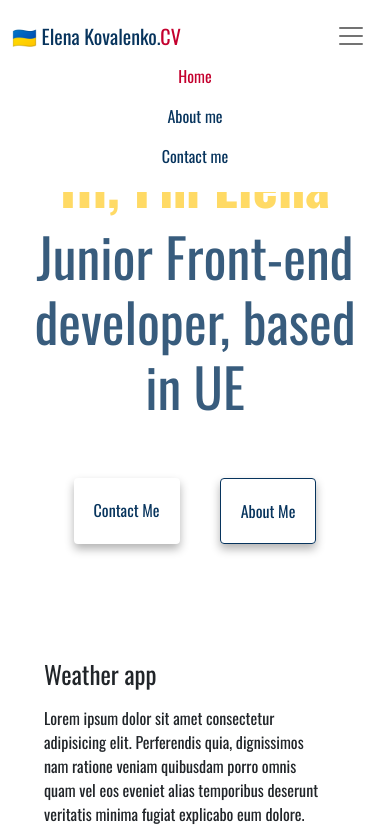
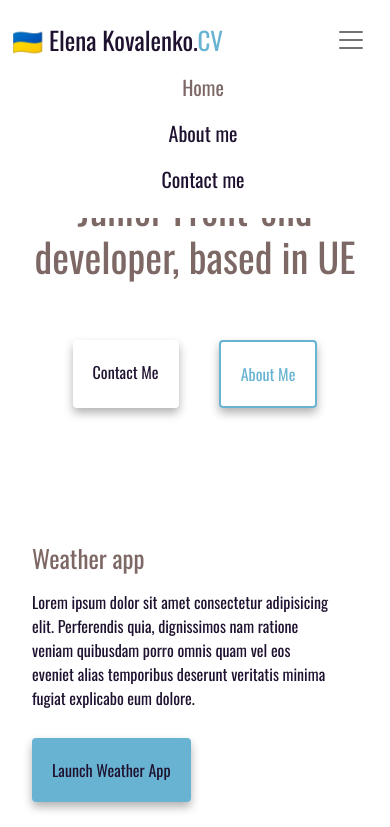
Before and after one commit to ElenaKova/Pers_site, a plain HTML site: page index.html in a window 390 px wide. Both pictures are taken after a click on the button "Toggle navigation". Shown: the top 827 px of the page. Drawn offline with nearby package versions, Linux system fonts and the light colour scheme; a web font is replaced by a local one.

Commit message:
changed style

```diff
--- a/index.html
+++ b/index.html
@@ -46,7 +46,6 @@
 </header>
 
 <body>
-
     <div class="container">
         <div class="section">
             <div class="header d-grid">
@@ -55,16 +54,41 @@
             </div>
 
             <div class="container">
-                <div class="navigation mb-5">
+                <div class="navigation mb-5 flex-wrap">
                     <a href="/contact.html#contact" class="primary-link">Contact me</a>
                     <a href="/about.html" class="secondary-link">About me</a>
                 </div>
             </div>
+        </div>
+    </div>
+    <div class="section-main">
         <div class="container">
             <div class="row">
                 <div class="row mt-5">
                     <div class="col-md-6">
-                            <h2 class="mb-3">Weather app</h2>
+                        <h2 class="mb-3 title-card">Weather app</h2>
+                        <p class="subscription">
+                            Lorem ipsum dolor sit amet consectetur adipisicing elit. Perferendis
+                            quia, dignissimos nam ratione veniam quibusdam porro omnis quam vel
+                            eos eveniet alias temporibus deserunt veritatis minima fugiat
+                            explicabo eum dolore.
+                        </p>
+                        <div class="mb-5 mt-5">
+                            <a href="https://rainbow-bublanina-ac926b.netlify.app" class="link-project">Launch
+                                Weather
+                                App</a>
+                        </div>
+                    </div>
+                    <div class="col-md-6">
+                        <img src="/img/weather.WebP" class="img-fluid rounded" alt="meteoscreen">
+                    </div>
+                </div>
+                <div class="row mt-5">
+                    <div class="col-md-6">
+                        <img src="/img/tiramisuu.WebP" class="img-fluid rounded" alt="tiramisu">
+                    </div>
+                    <div class="col-md-6">
+                        <h2 class="mb-3 title-card">Tiramisu app</h2>
                         <p>
                             Lorem ipsum dolor sit amet consectetur adipisicing elit. Perferendis
                             quia, dignissimos nam ratione veniam quibusdam porro omnis quam vel
@@ -72,36 +96,14 @@
                             explicabo eum dolore.
                         </p>
                         <div class="mb-5 mt-5">
-                                <a href="https://rainbow-bublanina-ac926b.netlify.app" class="primary-link">Launch
-                                    Weather
-                                    App</a>
-                            </div>
-                        </div>
-                        <div class="col-md-6">
-                            <img src="/img/Weather-app.WebP" class="img-fluid rounded" alt="meteoscreen">
-                        </div>
-                    </div>
-                    <div class="row mt-5">
-                        <div class="col-md-6">
-                            <img src="/img/tiramisuu.WebP" class="img-fluid rounded" alt="tiramisu">
-                        </div>
-                        <div class="col-md-6">
-                            <h2 class="mb-3">Tiramisu app</h2>
-                            <p>
-                                Lorem ipsum dolor sit amet consectetur adipisicing elit. Perferendis
-                                quia, dignissimos nam ratione veniam quibusdam porro omnis quam vel
-                                eos eveniet alias temporibus deserunt veritatis minima fugiat
-                                explicabo eum dolore.
-                            </p>
-                            <div class="mb-5 mt-5">
-                                <a href="#" class="primary-link">Launch Tiramisu App</a>
+                            <a href="#" class="link-project">Launch Tiramisu App</a>
                         </div>
                     </div>
                 </div>
             </div>
         </div>
     </div>
-    </div>
+
 </body>
 
 </html>
--- a/src/about.css
+++ b/src/about.css
@@ -14,20 +14,21 @@ p {
 
 a {
     text-decoration: none;
-    color: var(--third-color);
+    color: var(--haiti-color);
     font-size: 22px;
 
-}
-
-email-link {
-    font-size: 36px;
 }
 
 .skill {
     font-weight: 600;
     font-size: 16px;
     padding: 8px 40px;
-    background-color: var(--third-color);
-    color: var(--secondary-color);
+    background-color: var(--background-color);
+    color: var(--haiti-color);
     border-radius: 32px;
 }
+
+
+.section-skills {
+    padding: 2em 0;
+}
--- a/src/style.css
+++ b/src/style.css
@@ -2,13 +2,16 @@
 
 :root {
     --bs-font-sans-serif: 'Oswald', sans-serif;
-    --accent-color: #c4002e;
-    --secondary-color: #ffda65;
-    --sub-secondary-color: #ffdb6578;
-    --third-color: #07345d;
+    --accent-color: #68b3d1;
+    --yellow-color: #ffda65;
+    /* --sub-yellow-color: #ffda65; */
+    --background-color: #e6e2cf;
+    --sand-dune: #7d6865;
+    --haiti-color: #1f1230;
     --primary-color: #fff;
     --box-shadow: 0 5px 10px rgba(0, 0, 0, 0.3);
 }
+
 
 body {
     font-family: sans-serif;
@@ -19,6 +22,76 @@ body {
     background-color: var(--primary-color);
 }
 
+.bg-light {
+    background-color: var(--primary-color) !important;
+}
+
+a.nav-link {
+    color: var(--white-color) !important;
+    font-size: initial !important;
+    font-size: 20px !important;
+}
+
+a.nav-link {
+    position: relative;
+    color: #484848;
+    font-size: 1.25rem;
+    text-decoration: none;
+}
+
+a.nav-link::before {
+    content: '';
+    position: absolute;
+    left: 0;
+    bottom: -5px;
+    width: 0;
+    height: 1.5px;
+    background-color: var(--accent-color);
+}
+
+a.nav-link:hover:before {
+    width: 100%;
+}
+
+a.nav-link::before {
+    transition: width 0.35s;
+}
+
+.navbar {
+    background-attachment: scroll !important;
+}
+
+.navbar-nav {
+    align-items: center;
+    color: var(--haiti-color);
+
+}
+
+a.nav-link.active {
+    color: var(--sand-dune) !important;
+}
+
+.navbar-brand {
+    color: var(--haiti-color) !important;
+    font-size: 25px !important;
+}
+
+.navbar-light .navbar-toggler {
+    border: none;
+}
+
+.navbar-toggler:focus {
+    text-decoration: none;
+    outline: 0;
+    box-shadow: none;
+    color: var(--primary-color);
+}
+
+
+ul.navbar-nav {
+    margin-left: 1em;
+}
+
 span.accent {
     color: var(--accent-color);
 }
@@ -27,9 +100,11 @@ span.accent {
     padding: 80px 0 40px;
 }
 
-.section-main {
+/* .section-main {
     padding: 30px;
-}
+    width: 100%;
+    background-color: var(--background-color);
+} */
 
 h1 {
     text-align: center;
@@ -37,7 +112,11 @@ h1 {
     margin: 0;
     font-size: 54px;
     line-height: 48px;
-    color: var(--secondary-color);
+    color: var(--yellow-color);
+}
+
+.title-card {
+    color: var(--sand-dune);
 }
 
 h2 {
@@ -46,9 +125,13 @@ h2 {
 
 h3 {
     font-weight: 400;
-    font-size: 54px;
-    opacity: 0.8;
-    color: var(--third-color);
+    font-size: 44px;
+    /* opacity: 0.8; */
+    color: var(--sand-dune);
+}
+
+.subscription {
+    color: var(--haiti-color);
 }
 
 
@@ -84,13 +167,13 @@ img {
     text-transform: capitalize;
     background: var(--primary-color);
     box-shadow: var(--box-shadow);
-    color: var(--third-color);
+    color: var(--haiti-color);
 }
 
 .primary-link:hover {
-    color: var(--third-color);
+    color: var(--accent-color);
     background-color: var(--bg-pg-color);
-    border: 1px solid var(--third-color);
+    /* border: 1px solid var(--haiti-color); */
 
 }
 
@@ -100,50 +183,77 @@ img {
     text-decoration: none;
     text-transform: capitalize;
     box-shadow: var(--box-shadow);
-    color: var(--third-color);
-    border: 1px solid var(--third-color);
+    color: var(--accent-color);
+    border: 2px solid var(--accent-color);
+}
+
+.secondary-link:hover {
+    border-radius: 4px;
+    padding: 20px 20px;
+    text-decoration: none;
+    text-transform: capitalize;
+    background-color: var(--accent-color);
+    box-shadow: var(--box-shadow);
+    color: var(--haiti-color);
+    border: 2px solid var(--accent-color);
+}
+
+.link-project {
+    border-radius: 4px;
+    padding: 20px 20px;
+    text-decoration: none;
+    text-transform: capitalize;
+    box-shadow: var(--box-shadow);
+    color: var(--haiti-color);
+    background-color: var(--accent-color);
+    /* border: 1px solid var(--haiti-color); */
 }
 
 .mt-5 {
     margin-top: 3rem !important;
 }
 
+.link-project:hover {
+    color: var(--background-color);
+}
+
+@media (max-width: 575.98px) {
+
+    h1 {
+        font-size: 40px;
+    }
+
+    h3 {
+        font-size: 30px;
+    }
+}
+
+@media (max-width: 767.98px) {
 
 
-.bg-light {
-    background-color: var(--primary-color) !important;
+    h1 {
+        font-size: 45px;
     }
 
-.nav-link {
-    color: var(--white-color) !important;
-    font-size: initial !important;
+    h3 {
+        font-size: 35px;
+    }
 }
 
-.navbar {
-    background-attachment: scroll !important;
+@media (max-width: 991.98px) {
+    .section {
+        padding: 40px 0 20px;
     }
 
-.navbar-nav {
-    align-items: center;
-    color: var(--third-color);
-
+    h1 {
+        font-size: 50px;
     }
 
-a.nav-link.active {
-    color: var(--accent-color) !important;
+    h3 {
+        font-size: 40px;
+    }
 }
 
-.navbar-brand {
-    color: var(--third-color) !important;
-}
+@media (max-width: 1199.98px) {}
 
-.navbar-light .navbar-toggler {
-    border: none;
-}
-
-.navbar-toggler:focus {
-    text-decoration: none;
-    outline: 0;
-    box-shadow: none;
-    color: var(--primary-color);
-}
+@media (max-width: 1399.98px) {}
```
Also changed, not shown: about.html (+24 -6 lines), contact.html (+18 -11 lines), src/contact.css (+28 -3 lines), img/weather.WebP (added). Lines whose indentation alone changed are shown as unchanged.
